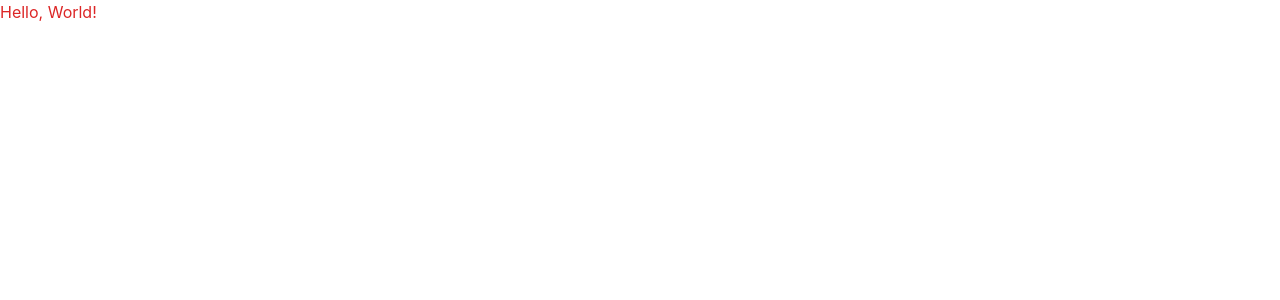
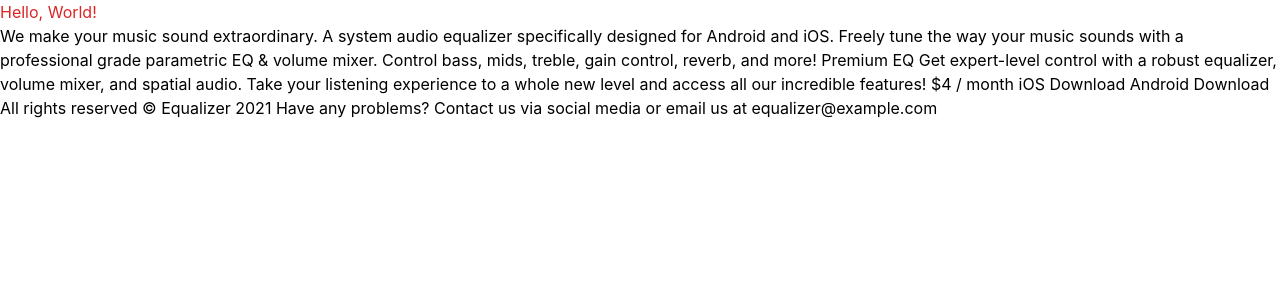
Before and after one commit to christianhelms/equalizer-landing-page, a Next.js app: page / in a window 1280 px wide. Shown: the top 300 px of the page. Built offline with nearby package versions, Linux system fonts and the light colour scheme.

Commit message:
added dummy text from original file

```diff
--- a/pages/index.js
+++ b/pages/index.js
@@ -6,6 +6,12 @@ export default function Home() {
   return (
     <div>
       <h1 className='text-red-600'>Hello, World!</h1>
+      <p>We make your music sound extraordinary. A system audio equalizer specifically designed for Android and iOS.
+        Freely tune the way your music sounds with a professional grade parametric EQ & volume mixer.
+        Control bass, mids, treble, gain control, reverb, and more! Premium EQ Get expert-level control with a robust equalizer, volume mixer, and spatial audio.
+        Take your listening experience to a whole new level and access all our incredible features!
+        $4 / month iOS Download Android Download All rights reserved © Equalizer 2021 Have any problems?
+        Contact us via social media or email us at equalizer@example.com</p>
     </div>
   )
 }
```
